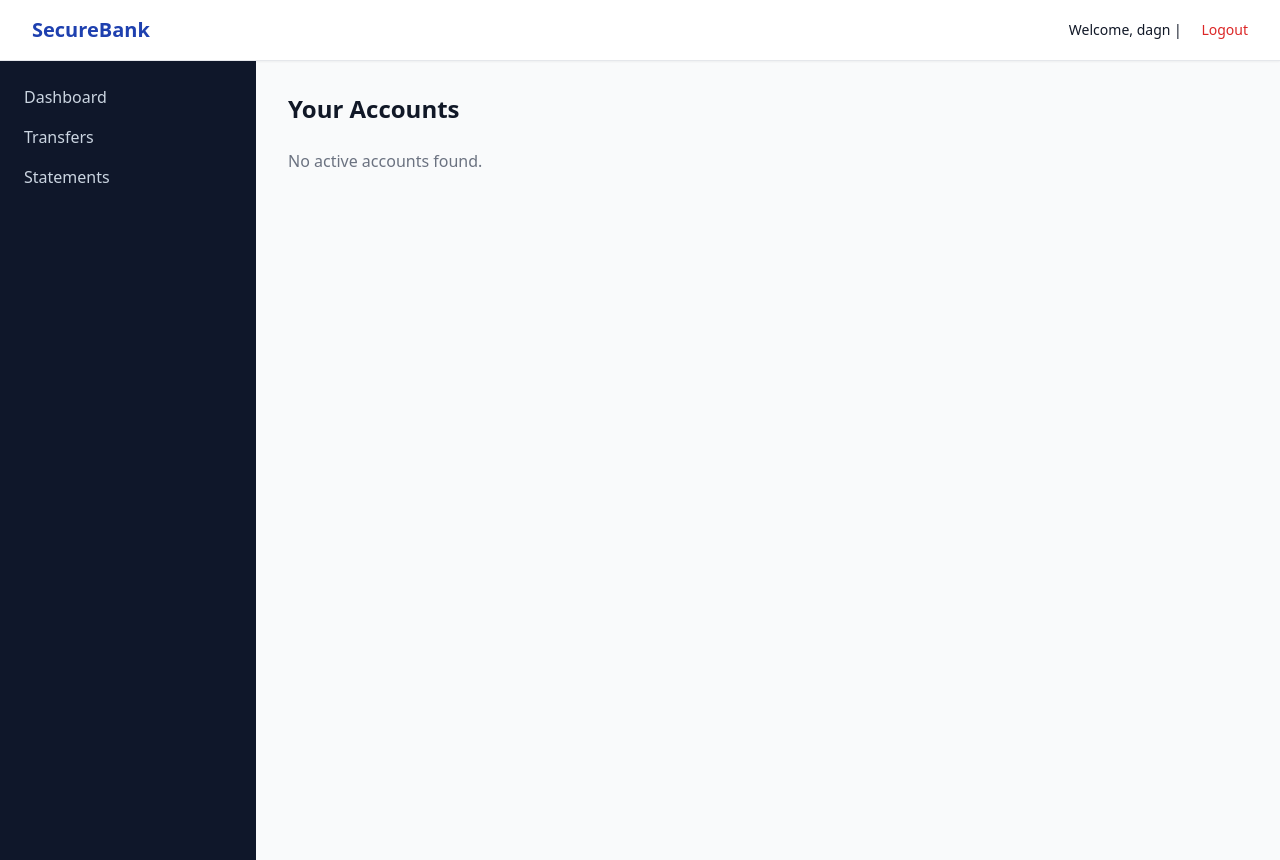
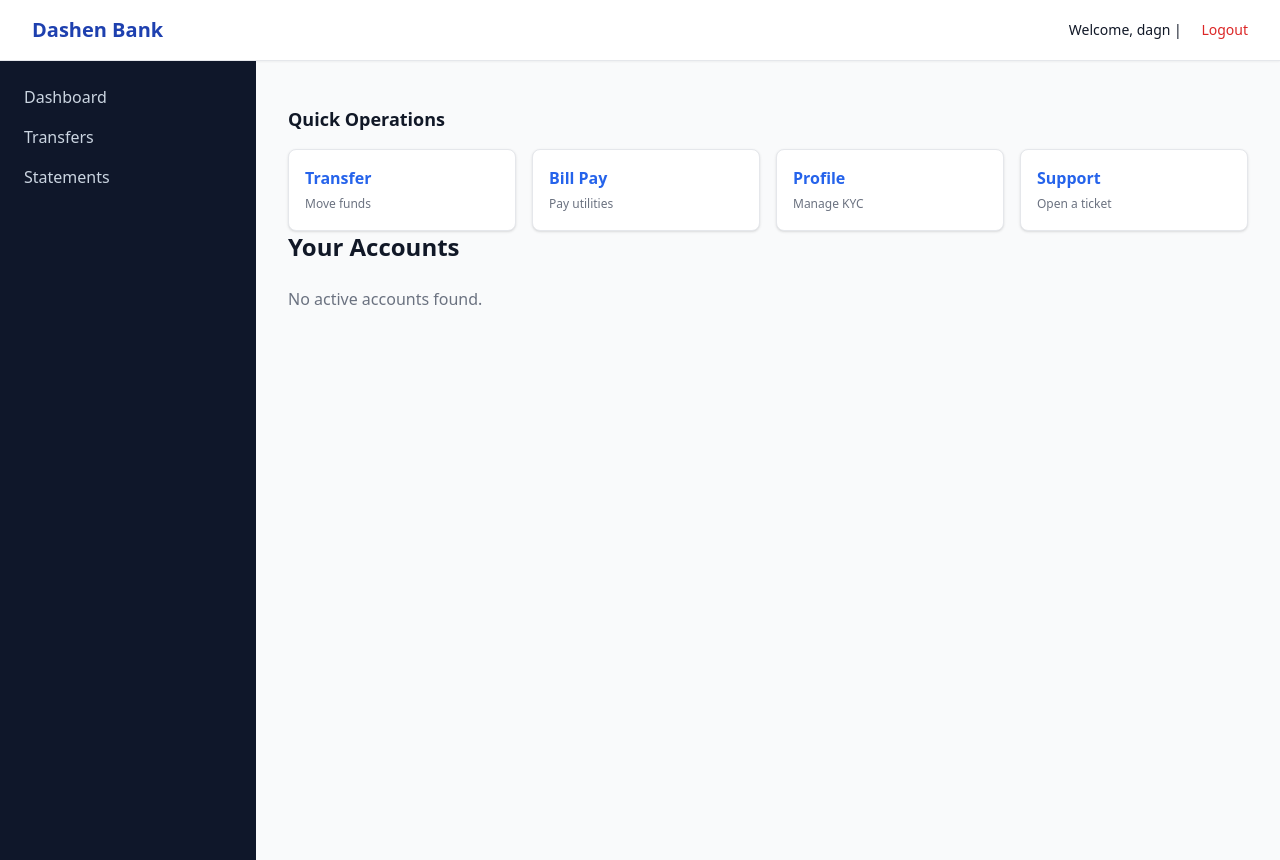
Before and after one commit to dagnwondu/bank, a Django app: page /portal/ in a window 1280 px wide. Shown: the top 860 px of the page. Run offline with Django 4.2, Linux system fonts and the light colour scheme; a user stored in the database is signed in; data that the repository does not hold is empty; some libraries are stand-ins or nearby versions.

Commit message:
first commit

```diff
--- a/template/base.html
+++ b/template/base.html
@@ -3,7 +3,7 @@
 <head>
     <meta charset="UTF-8">
     <meta name="viewport" content="width=device-width, initial-scale=1.0">
-    <title>SecureBank Portal</title>
+    <title>Dashen Bank Portal</title>
     <script src="https://cdn.tailwindcss.com"></script>
 </head>
 <body class="bg-gray-50 text-gray-900">
--- a/template/portal/customer_dashboard.html
+++ b/template/portal/customer_dashboard.html
@@ -1,6 +1,27 @@
 {% extends 'base.html' %}
 
 {% block content %}
+<section class="mt-3">
+    <h3 class="text-lg font-bold mb-4">Quick Operations</h3>
+    <div class="grid grid-cols-2 md:grid-cols-4 gap-4">
+        <a href="% url 'transfer' %}" class="p-4 bg-white rounded-lg shadow border hover:border-blue-500 transition">
+            <span class="block text-blue-600 font-bold">Transfer</span>
+            <span class="text-xs text-gray-500">Move funds</span>
+        </a>
+        <a href="% url 'bill_pay' %}" class="p-4 bg-white rounded-lg shadow border hover:border-blue-500 transition">
+            <span class="block text-blue-600 font-bold">Bill Pay</span>
+            <span class="text-xs text-gray-500">Pay utilities</span>
+        </a>
+        <a href="% url 'profile' %}" class="p-4 bg-white rounded-lg shadow border hover:border-blue-500 transition">
+            <span class="block text-blue-600 font-bold">Profile</span>
+            <span class="text-xs text-gray-500">Manage KYC</span>
+        </a>
+        <a href="% url 'support' %}" class="p-4 bg-white rounded-lg shadow border hover:border-blue-500 transition">
+            <span class="block text-blue-600 font-bold">Support</span>
+            <span class="text-xs text-gray-500">Open a ticket</span>
+        </a>
+    </div>
+</section>
 <h2 class="text-2xl font-bold mb-6">Your Accounts</h2>
 
 <div class="grid grid-cols-1 md:grid-cols-2 lg:grid-cols-3 gap-6">
--- a/template/portal/navbar.html
+++ b/template/portal/navbar.html
@@ -1,5 +1,5 @@
 <nav class="bg-white border-b border-gray-200 px-8 py-4 flex justify-between items-center shadow-sm">
-    <h1 class="text-xl font-bold text-blue-800">SecureBank</h1>
+    <h1 class="text-xl font-bold text-blue-800">Dashen Bank</h1>
     <div class="text-sm font-medium">
         Welcome, {{ user.username }} |
         <a href="{% url 'logout' %}" class="text-red-600 hover:underline ml-4">Logout</a>
```
